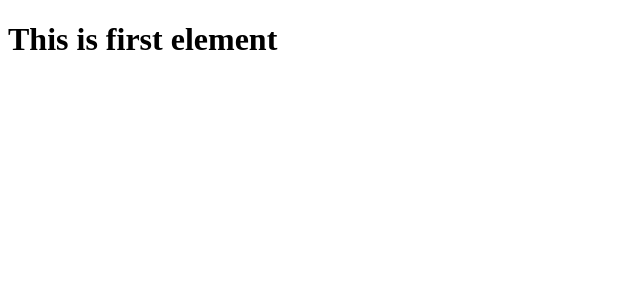
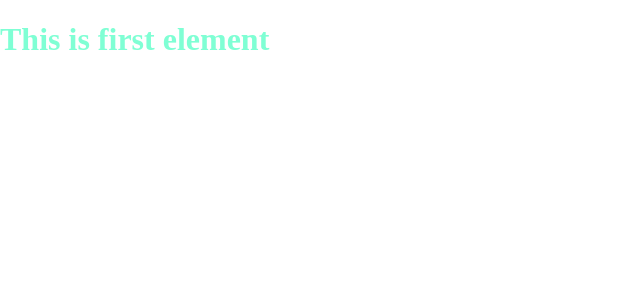
Before and after one commit to TheAgunda/Learn-React, a React (Create React App) app: page / in a window 1280 px wide. Shown: the top 300 px of the page, without its empty margins (0-640 px from the left). Built offline with nearby package versions, Linux system fonts and the light colour scheme.

Commit message:
Adding style in element

```diff
--- a/src/index.css
+++ b/src/index.css
@@ -1,13 +1,13 @@
 body {
   margin: 0;
-  font-family: -apple-system, BlinkMacSystemFont, 'Segoe UI', 'Roboto', 'Oxygen',
-    'Ubuntu', 'Cantarell', 'Fira Sans', 'Droid Sans', 'Helvetica Neue',
+  font-family: -apple-system, BlinkMacSystemFont, "Segoe UI", "Roboto", "Oxygen",
+    "Ubuntu", "Cantarell", "Fira Sans", "Droid Sans", "Helvetica Neue",
     sans-serif;
   -webkit-font-smoothing: antialiased;
   -moz-osx-font-smoothing: grayscale;
 }
 
-code {
-  font-family: source-code-pro, Menlo, Monaco, Consolas, 'Courier New',
-    monospace;
+.first-element {
+  color: aquamarine;
+  font-family: "Fira Sans";
 }
--- a/src/index.js
+++ b/src/index.js
@@ -1,6 +1,7 @@
 import React from 'react';
 import ReactDOM from 'react-dom';
+import './index.css';
 
-const first_element = <h1>This is first element</h1>;
+const first_element = <h1 className="first-element">This is first element</h1>;
 
 ReactDOM.render(first_element, document.getElementById('application'));
```
